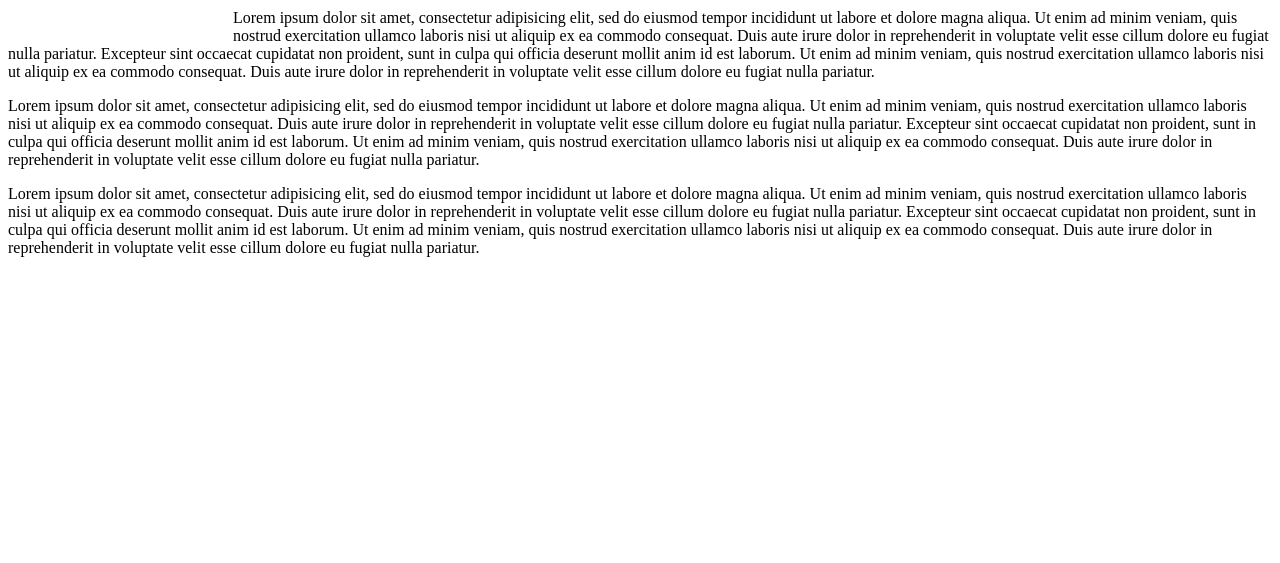
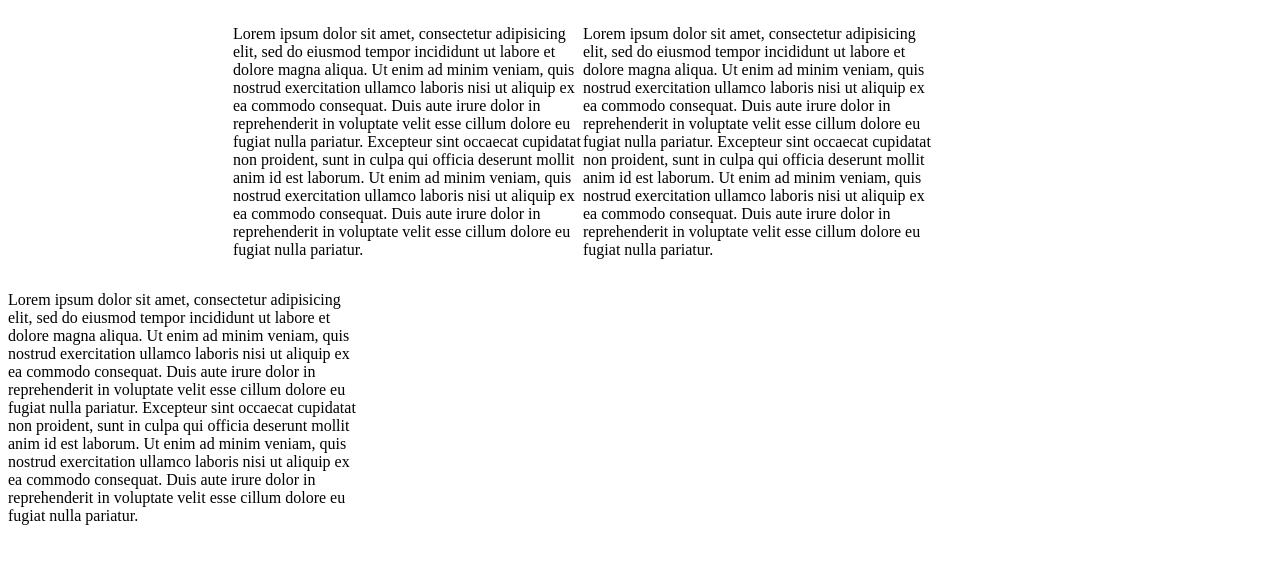
Before and after one commit to JosephJacob/floats, a plain HTML site: page index.html in a window 1280 px wide. Shown: the part 213-776 px from the top of the page. Drawn offline with Linux system fonts and the light colour scheme.

Commit message:
will add a style to the css file while now targeting to style with column

```diff
--- a/css/styles.css
+++ b/css/styles.css
@@ -6,3 +6,7 @@ img {
     float: right;
     background-color: yellow;
   }
+  .column {
+    width: 350px;
+    float: left;
+  }
```
